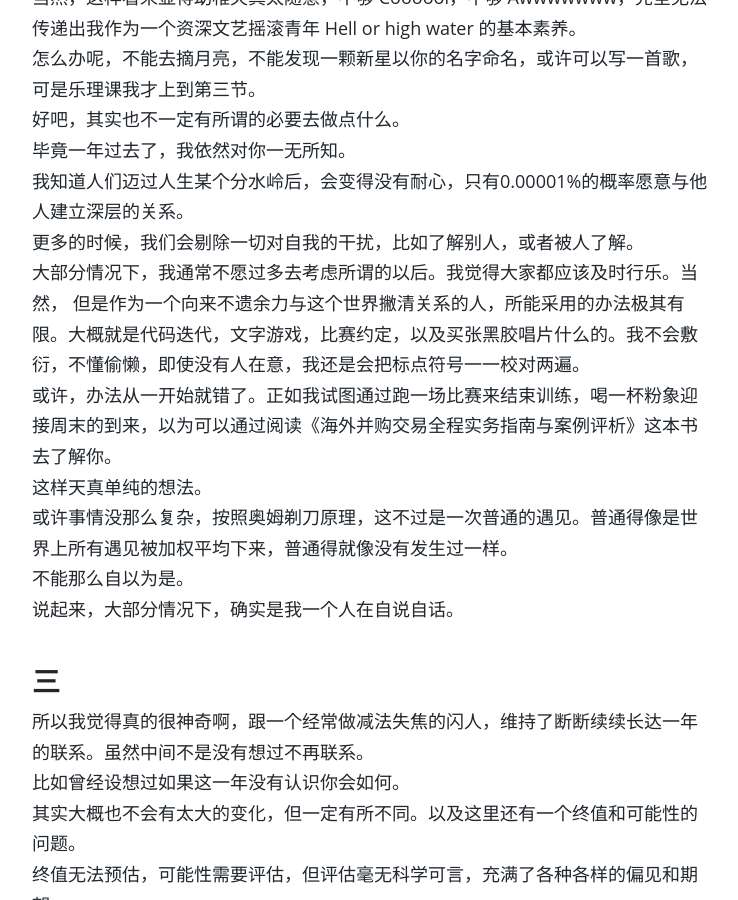
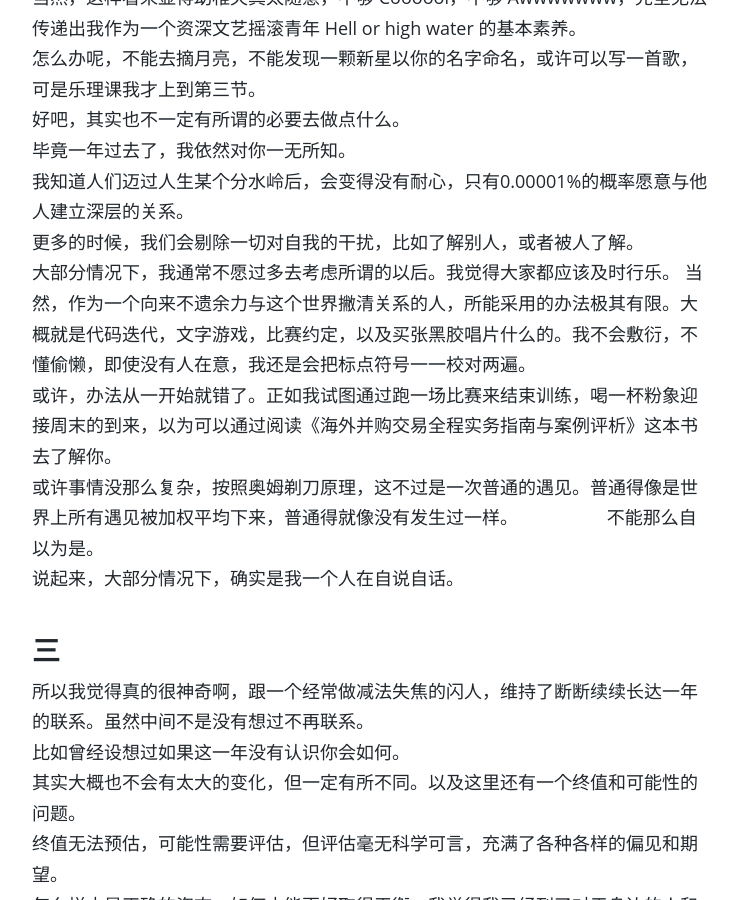
Before and after one commit to sardine2/wangshourong, a Jekyll site: the page built from _posts/2016-11-28-Something-About-The-Vanished-Elephant.md, in a window 1280 px wide and 900 px high, scrolled down 3219 px. Shown: the whole window, without its empty margins (268-1006 px from the left). Built offline with Jekyll 4.4.1, drawn with Linux system fonts in a browser that asks for light colours; comment, search, counter and statistics services are not loaded; some of the changed text lies outside the part shown.

Commit message:
Update 2016-11-28-Something-About-The-Vanished-Elephant.md

```diff
--- a/_posts/2016-11-28-Something-About-The-Vanished-Elephant.md
+++ b/_posts/2016-11-28-Something-About-The-Vanished-Elephant.md
@@ -89,10 +89,9 @@ $ git log -- graph
 毕竟一年过去了，我依然对你一无所知。
 我知道人们迈过人生某个分水岭后，会变得没有耐心，只有0.00001%的概率愿意与他人建立深层的关系。
 更多的时候，我们会剔除一切对自我的干扰，比如了解别人，或者被人了解。
-大部分情况下，我通常不愿过多去考虑所谓的以后。我觉得大家都应该及时行乐。当然，
-但是作为一个向来不遗余力与这个世界撇清关系的人，所能采用的办法极其有限。大概就是代码迭代，文字游戏，比赛约定，以及买张黑胶唱片什么的。我不会敷衍，不懂偷懒，即使没有人在意，我还是会把标点符号一一校对两遍。
+大部分情况下，我通常不愿过多去考虑所谓的以后。我觉得大家都应该及时行乐。
+当然，作为一个向来不遗余力与这个世界撇清关系的人，所能采用的办法极其有限。大概就是代码迭代，文字游戏，比赛约定，以及买张黑胶唱片什么的。我不会敷衍，不懂偷懒，即使没有人在意，我还是会把标点符号一一校对两遍。
 或许，办法从一开始就错了。正如我试图通过跑一场比赛来结束训练，喝一杯粉象迎接周末的到来，以为可以通过阅读《海外并购交易全程实务指南与案例评析》这本书去了解你。
-这样天真单纯的想法。
 或许事情没那么复杂，按照奥姆剃刀原理，这不过是一次普通的遇见。普通得像是世界上所有遇见被加权平均下来，普通得就像没有发生过一样。
 不能那么自以为是。
 说起来，大部分情况下，确实是我一个人在自说自话。
```
Also changed, not shown: other parts of _posts/2016-11-28-Something-About-The-Vanished-Elephant.md (+1 -1 lines).
